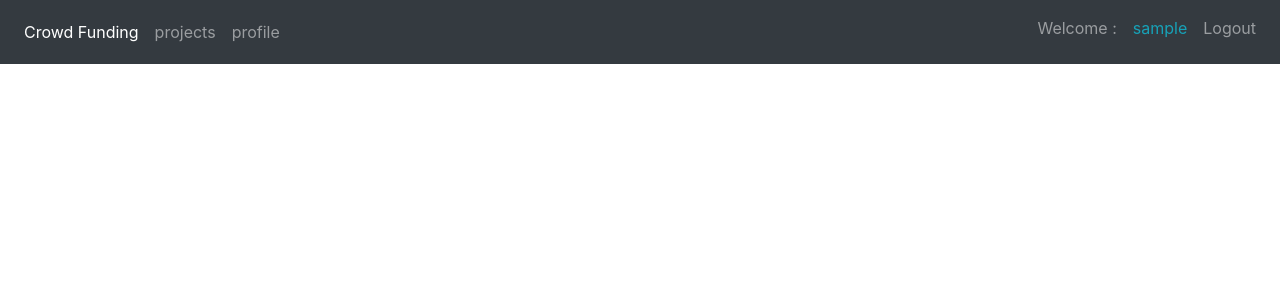
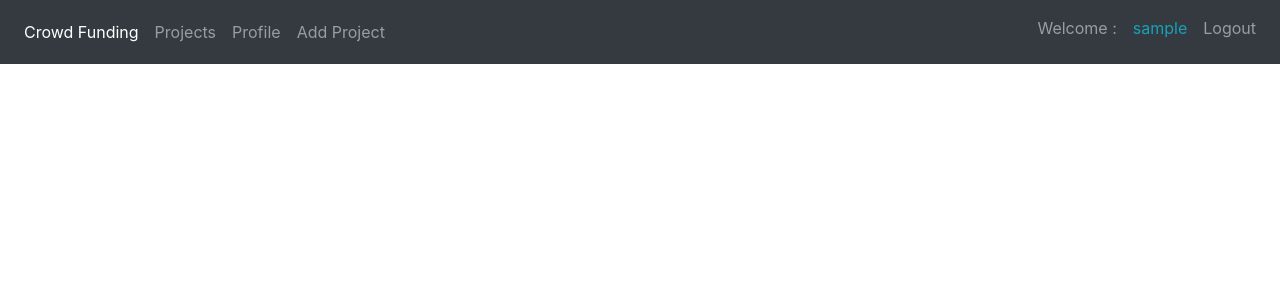
Before and after one commit to ramy1415/django_crowd_funding_iti_40_project, a Django app: page /projects in a window 1280 px wide. Shown: the top 300 px of the page. Run offline with Django 3.2, Linux system fonts and the light colour scheme; the visitor is signed in with stand-in values (Sample User, id 1); data that the repository does not hold is empty; some libraries are stand-ins or nearby versions.

Commit message:
fix donation ,fix add project & add add project link in navbar

```diff
--- a/CrowdFunding/Projects/forms.py
+++ b/CrowdFunding/Projects/forms.py
@@ -15,7 +15,7 @@ class AddProject(forms.Form):
     EndTime = forms.DateField(widget=forms.SelectDateWidget(years=range(2020, datetime.date.today().year + 20)),
                               label='End Time')
     Pictures = forms.ImageField(widget=forms.ClearableFileInput(attrs={'multiple': True}))
-    UserId = forms.ModelChoiceField(queryset=User.objects.all(), )
+
 
 
 class EditProject(ModelForm):
--- a/CrowdFunding/Projects/views.py
+++ b/CrowdFunding/Projects/views.py
@@ -25,7 +25,7 @@ def add_project(request):
             project.current_money = cd['CurrentMoney']
             project.total_target = cd['TotalTarget']
             project.end_time = cd['EndTime']
-            project.user_id = cd['UserId']
+            project.user_id = request.user
             project.save()
             for tag in cd['Tags']:
                 project.tags.add(tag)
--- a/CrowdFunding/templates/Projects/project_details.html
+++ b/CrowdFunding/templates/Projects/project_details.html
@@ -105,9 +105,9 @@
             success: function (response) {
                 oldvalue = document.querySelectorAll(".progress-bar-success")[0].getAttribute('aria-valuenow');
                 if (i==1){
-                newvalue= parseInt(oldvalue)+ donation;}
+                newvalue= parseInt(parseInt(oldvalue)+ parseInt(donation)/{{donationbar}});}
                 else{
-                newvalue+=donation;}
+                newvalue = parseInt(newvalue +donation/{{donationbar}});}
                 document.querySelector(".progress-bar-success").setAttribute("aria-valuenow",`${newvalue}`);
                 document.querySelector(".progress-bar-success").innerText=`${newvalue} % Complete succes`;
                 $(".progress-bar-success").css("width",`${newvalue}%`)
--- a/CrowdFunding/templates/partials/nav_bar.html
+++ b/CrowdFunding/templates/partials/nav_bar.html
@@ -10,11 +10,14 @@
                 <a class="nav-link" href="/">Crowd Funding <span class="sr-only">(current)</span></a>
             </li>
             <li class="nav-item">
-                <a class="nav-link" href="/projects">projects</a>
+                <a class="nav-link" href="/projects">Projects</a>
             </li>
             {% if user.is_authenticated %}
                 <li class="nav-item">
-                    <a class="nav-link" href="/profile">profile</a>
+                    <a class="nav-link" href="/profile">Profile</a>
+                </li>
+                <li class="nav-item">
+                    <a class="nav-link" href="/addprojects/">Add Project</a>
                 </li>
             {% endif %}
 
```
Also changed, not shown: CrowdFunding/files/images/projects/Screenshot from 2020-03-20 22-46-07_OMuptzz.png (added), CrowdFunding/files/images/projects/Screenshot from 2020-03-20 22-46-07_v0NV7M6.png (added), CrowdFunding/files/images/projects/Screenshot from 2020-03-20 23-14-06.png (added), CrowdFunding/files/images/projects/Screenshot from 2020-03-20 23-14-06_awMV1pz.png (added).
